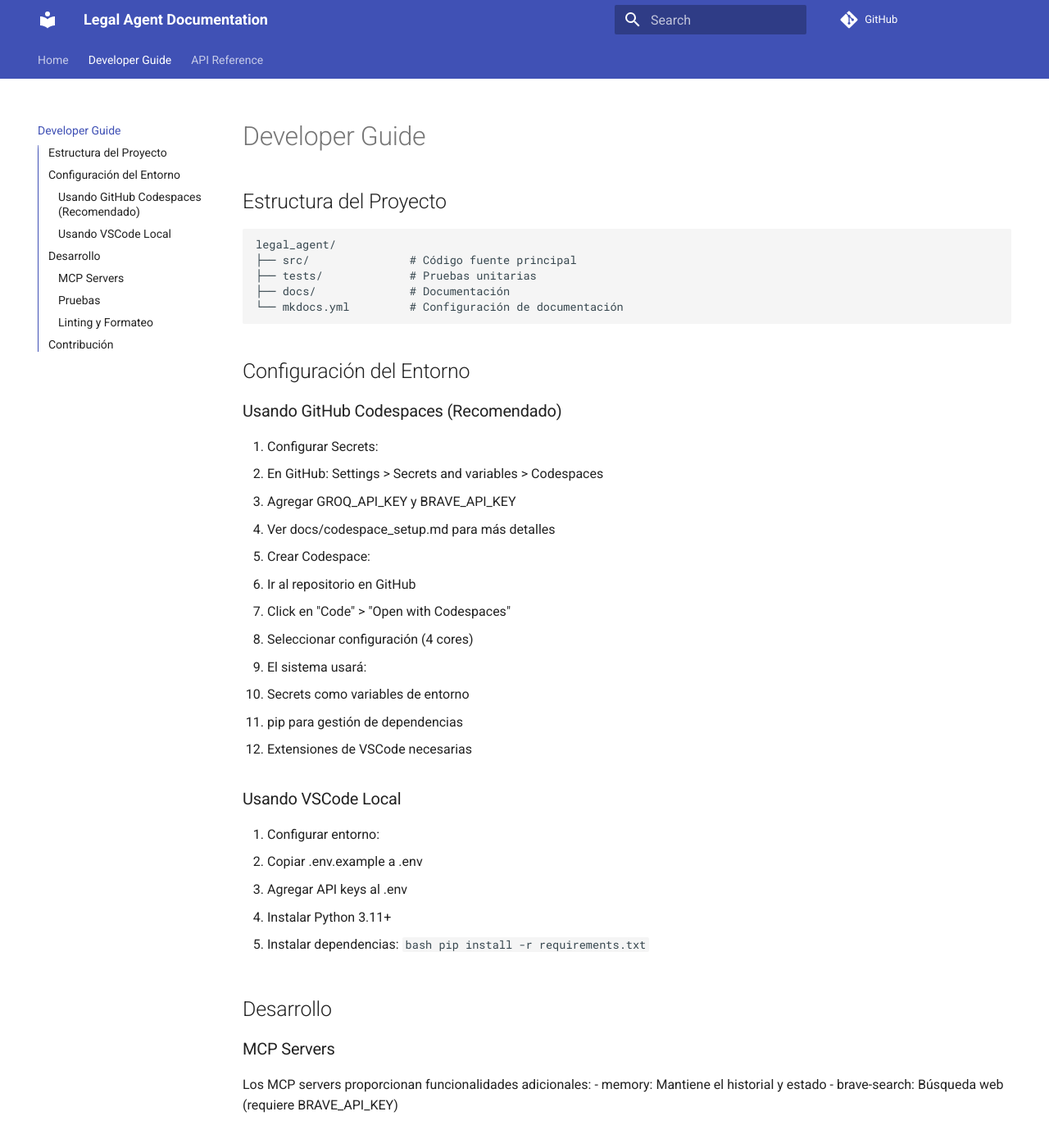
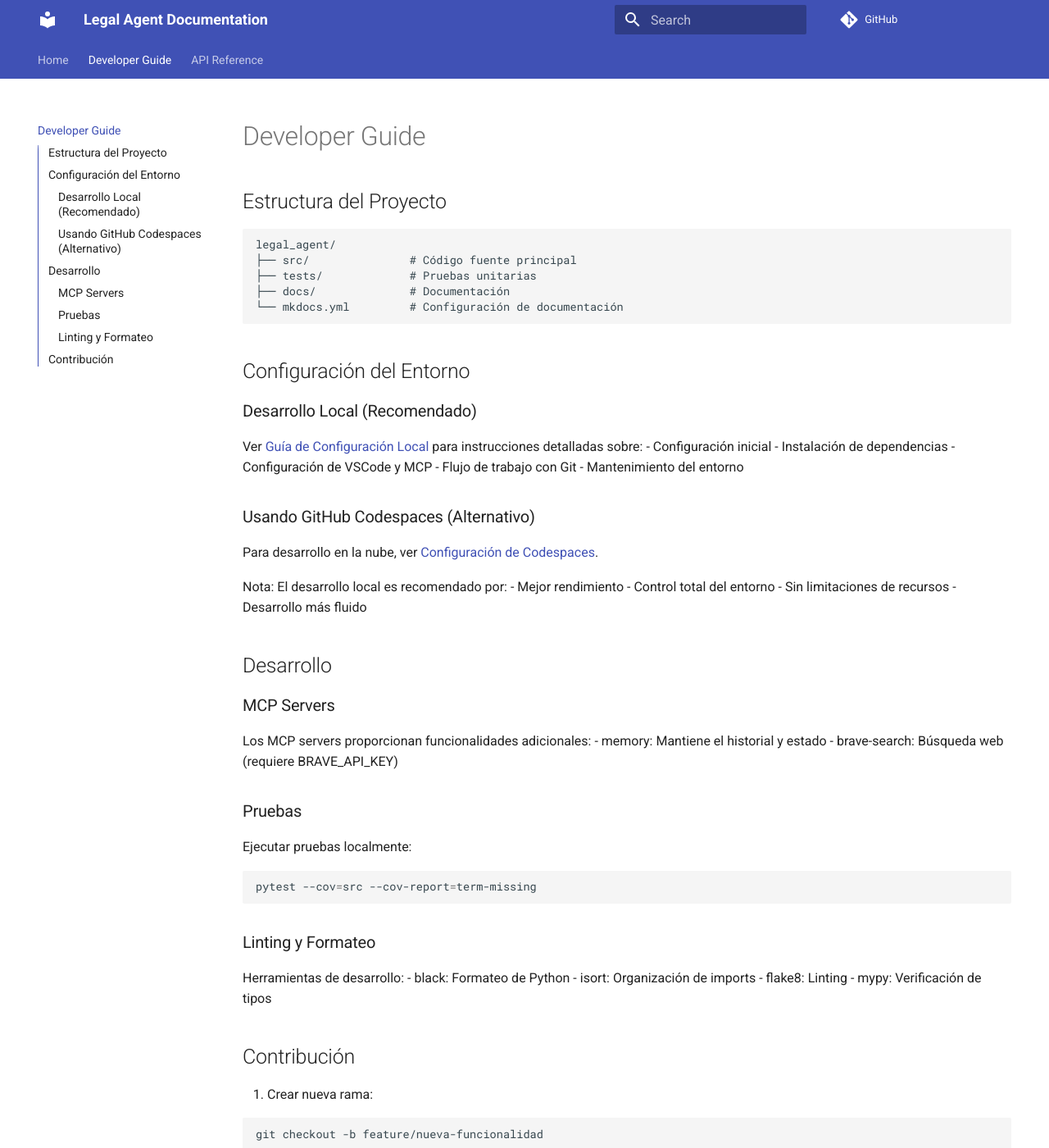
Before and after one commit to autonomos-c/legal_workforce, an MkDocs documentation site: the page built from docs/developer_guide.md, in a window 1280 px wide and 1400 px high. Shown: the whole window at 82% size. Built offline with MkDocs 1.6.1 and Material for MkDocs 9.7.7, drawn with Linux system fonts in a browser that asks for light colours; comment, search, counter and statistics services are not loaded.

Commit message:
docs: actualiza guía del desarrollador para priorizar desarrollo local

````diff
--- a/docs/developer_guide.md
+++ b/docs/developer_guide.md
@@ -12,34 +12,24 @@ legal_agent/
 
 ## Configuración del Entorno
 
-### Usando GitHub Codespaces (Recomendado)
+### Desarrollo Local (Recomendado)
 
-1. Configurar Secrets:
-   - En GitHub: Settings > Secrets and variables > Codespaces
-   - Agregar GROQ_API_KEY y BRAVE_API_KEY
-   - Ver docs/codespace_setup.md para más detalles
+Ver [Guía de Configuración Local](local_setup.md) para instrucciones detalladas sobre:
+- Configuración inicial
+- Instalación de dependencias
+- Configuración de VSCode y MCP
+- Flujo de trabajo con Git
+- Mantenimiento del entorno
 
-2. Crear Codespace:
-   - Ir al repositorio en GitHub
-   - Click en "Code" > "Open with Codespaces"
-   - Seleccionar configuración (4 cores)
+### Usando GitHub Codespaces (Alternativo)
 
-3. El sistema usará:
-   - Secrets como variables de entorno
-   - pip para gestión de dependencias
-   - Extensiones de VSCode necesarias
+Para desarrollo en la nube, ver [Configuración de Codespaces](codespace_setup.md).
 
-### Usando VSCode Local
-
-1. Configurar entorno:
-   - Copiar .env.example a .env
-   - Agregar API keys al .env
-   - Instalar Python 3.11+
-
-2. Instalar dependencias:
-   ```bash
-   pip install -r requirements.txt
-   ```
+Nota: El desarrollo local es recomendado por:
+- Mejor rendimiento
+- Control total del entorno
+- Sin limitaciones de recursos
+- Desarrollo más fluido
 
 ## Desarrollo
 
````
